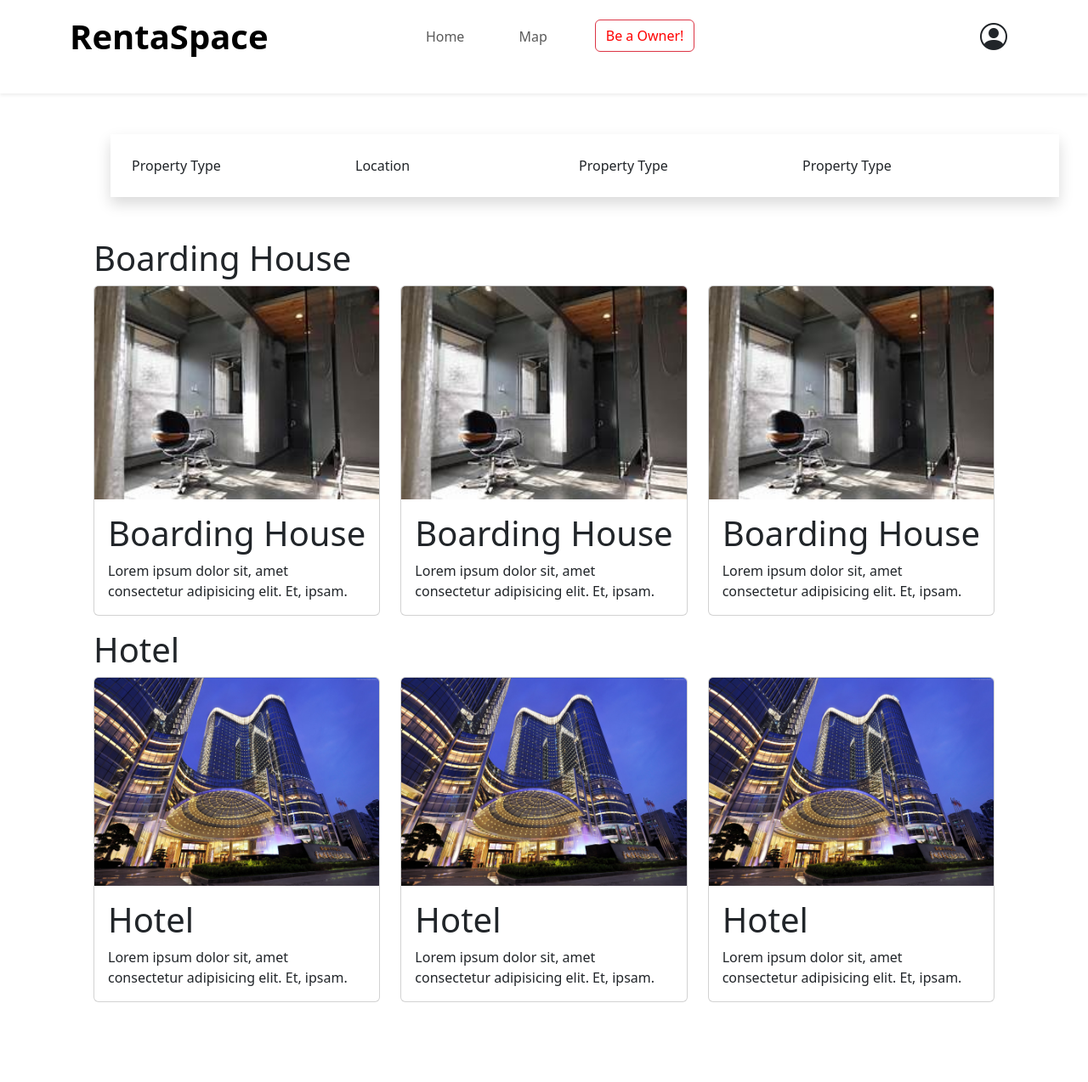
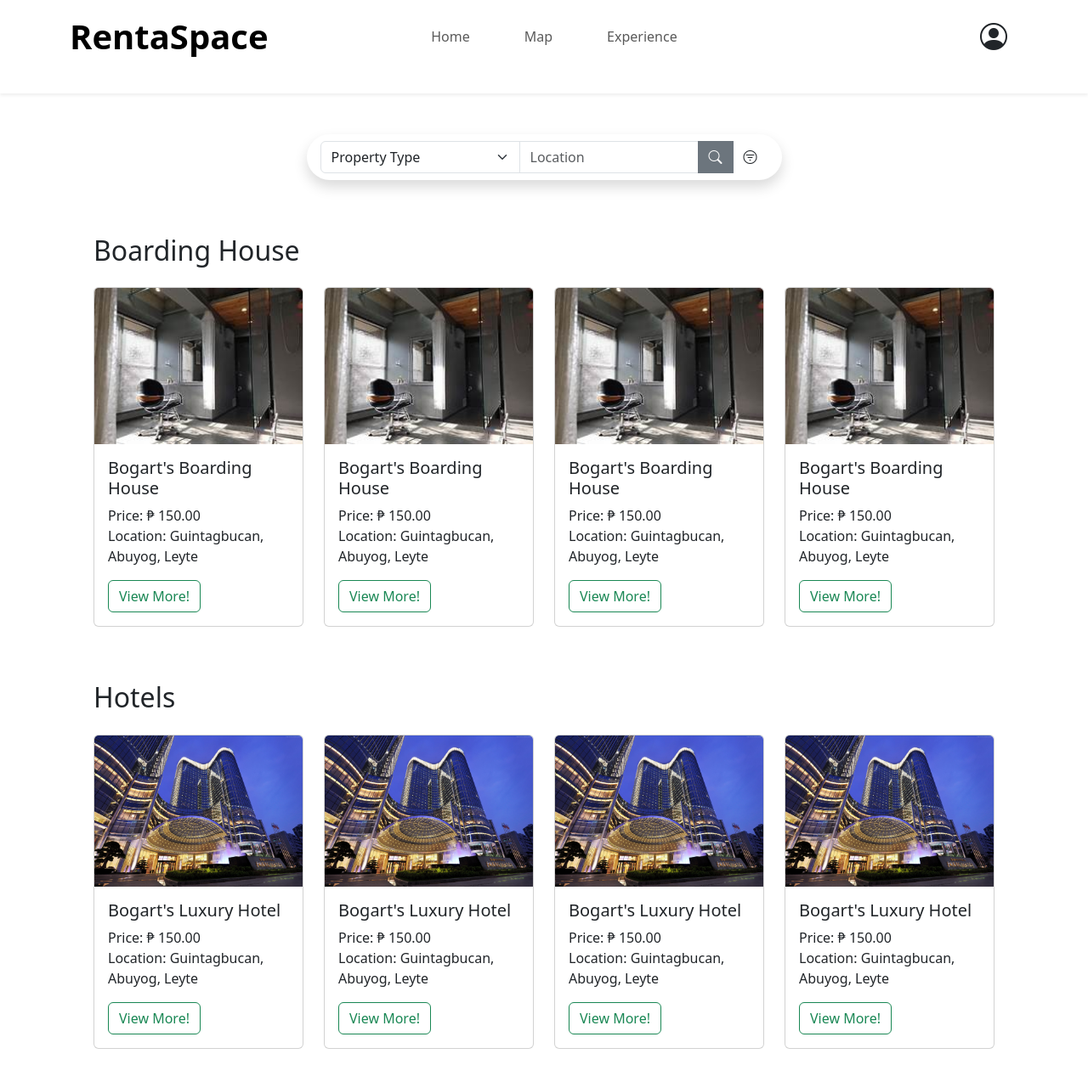
Before and after one commit to JaymarBalansag/RentalSpace, a Vue app: page /properties in a window 1280 px wide. Shown: the top 1274 px of the page at 85% size. Before the commit the page ends 1196 px from the top, so only its background shows below. Built offline with nearby package versions, Linux system fonts and the light colour scheme.

Commit message:
Version 2-Initial

```diff
--- a/src/components/Header.vue
+++ b/src/components/Header.vue
@@ -16,7 +16,7 @@
                             <RouterLink class="nav-link" to="/map">Map</RouterLink>
                         </li>
                         <li class="nav-item">
-                            <RouterLink class="btn btn-outline-danger owner" to="#">Be a Owner!</RouterLink>
+                            <RouterLink class="nav-link" to="/experience">Experience</RouterLink>
                         </li>
                     </ul>
 
--- a/src/components/MapFilter.vue
+++ b/src/components/MapFilter.vue
@@ -1,15 +1,33 @@
 <template>
-    <div class="container mt-3 justify-content-center filter-bar shadow">
-            <div class="d-flex justify-content-center gap-2 flex-wrap  ">
-                <div class="form-floating filter-group ">
-                    <input type="text" id="property" class="form-control border-0 filter-input" placeholder="Property">
-                    <label for="property">Property</label>
-                </div>
-                <div class="form-floating filter-group">
-                    <input type="text" id="property" class="form-control border-0 filter-input" placeholder="Location">
-                    <label for="property">Location</label>
-                </div>
+  <div class="map-filter-container position-absolute top-0 start-50 translate-middle-x p-3 z-top">
+    <div class="d-flex gap-2 w-auto rounded-5 bg-white shadow p-3">
+      <div class="input-group">
+        <select class="form-select" aria-label="Property Type">
+          <option selected>Property Type</option>
+          <option value="1">Boarding House</option>
+          <option value="2">Hotel</option>
+          <option value="3">Commercial Space</option>
+        </select>
+        <input type="text" aria-label="Location" placeholder="Location" class="form-control" />
+        <button class="btn btn-secondary">
+          <i class="bi bi-search"></i>
+        </button>
+        <button class="btn">
+          <i class="bi bi-filter-circle"></i>
+        </button>
+      </div>
+    </div>
+  </div>
+</template>
 
-            </div>
-        </div>
-</template>
+<script>
+export default {
+  name: "MapFilter"
+};
+</script>
+
+<style scoped>
+.z-top {
+  z-index: 1055; /* higher than leaflet tile layers and bootstrap modal */
+}
+</style>
--- a/src/components/PropertyFilter.vue
+++ b/src/components/PropertyFilter.vue
@@ -1,24 +1,21 @@
 <template>
-
-    <div class="container d-flex justify-content-start m-5 shadow gap-2 py-2">
-        <div class="form-floating">
-            <input type="text" id="properties" placeholder="PropertyType" class="form-control border-0">
-            <label for="properties" class="form-label">Property Type</label>
-        </div>
-        <div class="form-floating">
-            <input type="text" id="location" placeholder="Location" class="form-control border-0">
-            <label for="location" class="form-label">Location</label>
-        </div>
-        <div class="form-floating">
-            <input type="text" id="properties" placeholder="PropertyType" class="form-control border-0">
-            <label for="properties" class="form-label">Property Type</label>
-        </div>
-        <div class="form-floating">
-            <input type="text" id="properties" placeholder="PropertyType" class="form-control border-0">
-            <label for="properties" class="form-label">Property Type</label>
+    <div class="container d-flex justify-content-center mt-5 sticky-top top-10">
+        <div class="d-flex gap-2 py-2 w-auto rounded-5 p-3 bg-white shadow">
+            <div class="input-group">
+                <select class="form-select" aria-label="Property Type">
+                    <option selected>Property Type</option>
+                    <option value="1">Boarding House</option>
+                    <option value="2">Hotel</option>
+                    <option value="3">Commercial Space</option>
+                    </select>
+                <input type="text" aria-label="Location" placeholder="Location" class="form-control">
+                <button class="btn btn-secondary"><i class="bi bi-search"></i></button>
+                <button class="btn">
+                    <i class="bi bi-filter-circle"></i>
+                </button>
+            </div>
         </div>
     </div>
-
 </template>
 
 <script>
--- a/src/views/properties.vue
+++ b/src/views/properties.vue
@@ -1,64 +1,138 @@
 <template>
-    <div class="container properties-parent">
+    <div class="container properties-parent position-relative">
         <PropertyFilter></PropertyFilter>
         <!-- Boarding House -->
-        <div class="row mx-3 my-3">
-            <h1 class="h1">Boarding House</h1>
-            <div class="col">
+        <div class="row mx-3 my-5 gy-3">
+            <h1 class="h2">Boarding House</h1>
+            <div class="col-12 col-sm-6 col-md-4 col-lg-3">
                 <div class="card">
-                    <img src="../assets/rental.jpg" alt="" class="card-img-top">
+                    <img src="../assets/rental.jpg" alt="" class="card-img-top img-fluid">
                     <div class="card-body">
-                        <h1 class="card-title">Boarding House</h1>
-                        <div class="card-text">Lorem ipsum dolor sit, amet consectetur adipisicing elit. Et, ipsam.</div>
+                        <h5 class="card-title">Bogart's Boarding House</h5>
+                        <p class="card-text ">
+                            Price: &#8369; 150.00 <br></br>
+                            Location: Guintagbucan, Abuyog, Leyte
+                        </p>
+                        <p class="card-text "></p>
+                        <button class="btn btn-outline-success ">
+                            View More!
+                        </button>
                     </div>
                 </div>
             </div>
-            <div class="col">
+            <div class="col-12 col-sm-6 col-md-4 col-lg-3">
                 <div class="card">
-                    <img src="../assets/rental.jpg" alt="" class="card-img-top">
+                    <img src="../assets/rental.jpg" alt="" class="card-img-top img-fluid">
                     <div class="card-body">
-                        <h1 class="card-title">Boarding House</h1>
-                        <div class="card-text">Lorem ipsum dolor sit, amet consectetur adipisicing elit. Et, ipsam.</div>
+                        <h5 class="card-title">Bogart's Boarding House</h5>
+                        <p class="card-text ">
+                            Price: &#8369; 150.00 <br></br>
+                            Location: Guintagbucan, Abuyog, Leyte
+                        </p>
+                        <p class="card-text "></p>
+                        <button class="btn btn-outline-success ">
+                            View More!
+                        </button>
                     </div>
                 </div>
             </div>
-            <div class="col">
+            <div class="col-12 col-sm-6 col-md-4 col-lg-3">
                 <div class="card">
-                    <img src="../assets/rental.jpg" alt="" class="card-img-top">
+                    <img src="../assets/rental.jpg" alt="" class="card-img-top img-fluid">
                     <div class="card-body">
-                        <h1 class="card-title">Boarding House</h1>
-                        <div class="card-text">Lorem ipsum dolor sit, amet consectetur adipisicing elit. Et, ipsam.</div>
+                        <h5 class="card-title">Bogart's Boarding House</h5>
+                        <p class="card-text ">
+                            Price: &#8369; 150.00 <br></br>
+                            Location: Guintagbucan, Abuyog, Leyte
+                        </p>
+                        <p class="card-text "></p>
+                        <button class="btn btn-outline-success ">
+                            View More!
+                        </button>
+                    </div>
+                </div>
+            </div>
+            <div class="col-12 col-sm-6 col-md-4 col-lg-3">
+                <div class="card">
+                    <img src="../assets/rental.jpg" alt="" class="card-img-top img-fluid">
+                    <div class="card-body">
+                        <h5 class="card-title">Bogart's Boarding House</h5>
+                        <p class="card-text ">
+                            Price: &#8369; 150.00 <br></br>
+                            Location: Guintagbucan, Abuyog, Leyte
+                        </p>
+                        <p class="card-text "></p>
+                        <button class="btn btn-outline-success ">
+                            View More!
+                        </button>
                     </div>
                 </div>
             </div>
         </div>
         <!-- Hotels -->
-        <div class="row mx-3 my-3">
-            <h1 class="h1">Hotel</h1>
-            <div class="col">
+        <div class="row mx-3 my-5 gy-3">
+            <h1 class="h2">Hotels</h1>
+            <div class="col-12 col-sm-6 col-md-4 col-lg-3">
                 <div class="card">
-                    <img src="../assets/hotel.jpg" alt="" class="card-img-top">
+                    <img src="../assets/hotel.jpg" alt="" class="card-img-top img-fluid">
                     <div class="card-body">
-                        <h1 class="card-title">Hotel</h1>
-                        <div class="card-text">Lorem ipsum dolor sit, amet consectetur adipisicing elit. Et, ipsam.</div>
+                        <h5 class="card-title">Bogart's Luxury Hotel</h5>
+                        <p class="card-text ">
+                            Price: &#8369; 150.00 <br></br>
+                            Location: Guintagbucan, Abuyog, Leyte
+                        </p>
+                        <p class="card-text "></p>
+                        <button class="btn btn-outline-success ">
+                            View More!
+                        </button>
                     </div>
                 </div>
             </div>
-            <div class="col">
+            <div class="col-12 col-sm-6 col-md-4 col-lg-3">
                 <div class="card">
-                    <img src="../assets/hotel.jpg" alt="" class="card-img-top">
+                    <img src="../assets/hotel.jpg" alt="" class="card-img-top img-fluid">
                     <div class="card-body">
-                        <h1 class="card-title">Hotel</h1>
-                        <div class="card-text">Lorem ipsum dolor sit, amet consectetur adipisicing elit. Et, ipsam.</div>
+                        <h5 class="card-title">Bogart's Luxury Hotel</h5>
+                        <p class="card-text ">
+                            Price: &#8369; 150.00 <br></br>
+                            Location: Guintagbucan, Abuyog, Leyte
+                        </p>
+                        <p class="card-text "></p>
+                        <button class="btn btn-outline-success ">
+                            View More!
+                        </button>
                     </div>
                 </div>
             </div>
-            <div class="col">
+            <div class="col-12 col-sm-6 col-md-4 col-lg-3">
                 <div class="card">
-                    <img src="../assets/hotel.jpg" alt="" class="card-img-top">
+                    <img src="../assets/hotel.jpg" alt="" class="card-img-top img-fluid">
                     <div class="card-body">
-                        <h1 class="card-title">Hotel</h1>
-                        <div class="card-text">Lorem ipsum dolor sit, amet consectetur adipisicing elit. Et, ipsam.</div>
+                        <h5 class="card-title">Bogart's Luxury Hotel</h5>
+                        <p class="card-text ">
+                            Price: &#8369; 150.00 <br></br>
+                            Location: Guintagbucan, Abuyog, Leyte
+                        </p>
+                        <p class="card-text "></p>
+                        <button class="btn btn-outline-success ">
+                            View More!
+                        </button>
+                    </div>
+                </div>
+            </div>
+            <div class="col-12 col-sm-6 col-md-4 col-lg-3">
+                <div class="card">
+                    <img src="../assets/hotel.jpg" alt="" class="card-img-top img-fluid">
+                    <div class="card-body">
+                        <h5 class="card-title">Bogart's Luxury Hotel</h5>
+                        <p class="card-text ">
+                            Price: &#8369; 150.00 <br></br>
+                            Location: Guintagbucan, Abuyog, Leyte
+                        </p>
+                        <p class="card-text "></p>
+                        <button class="btn btn-outline-success ">
+                            View More!
+                        </button>
                     </div>
                 </div>
             </div>
```
Also changed, not shown: src/views/map.vue (+7 -3 lines).
